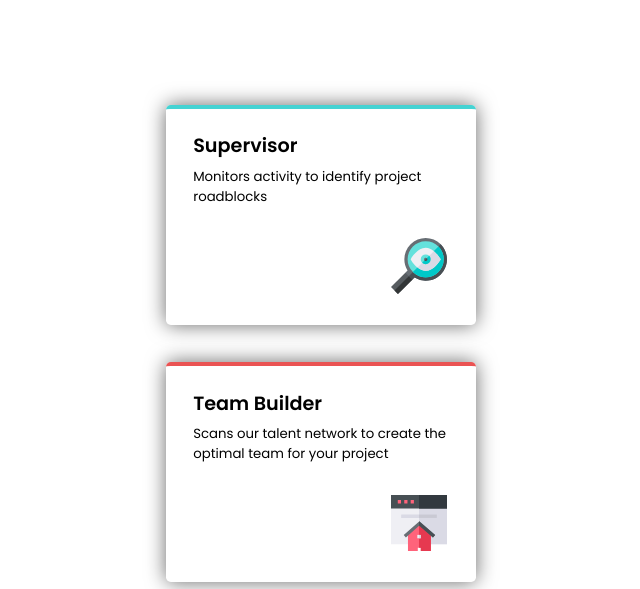
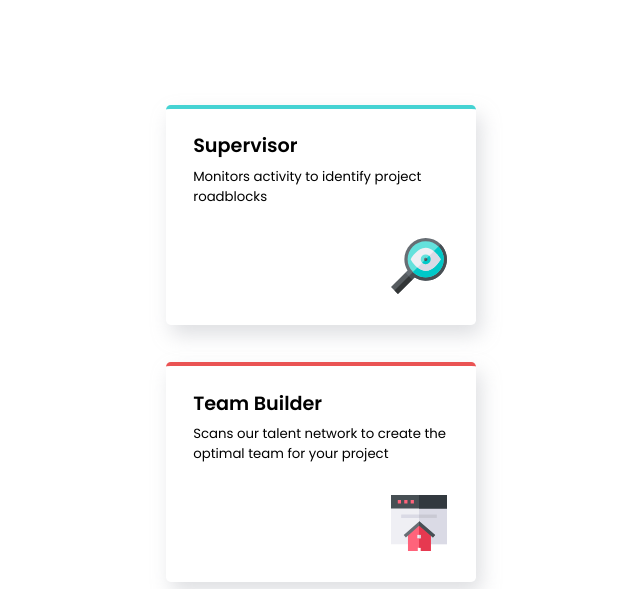
Before and after one commit to GersonADS/four-card-feature-section-master, a plain HTML site: page index.html in a window 1280 px wide. Shown: the part 211-800 px from the top of the page, without its empty margins (319-959 px from the left). Drawn offline with Linux system fonts and the light colour scheme.

Commit message:
finished

```diff
--- a/src/css/style.css
+++ b/src/css/style.css
@@ -68,7 +68,7 @@ body {
   padding-left: 32px;
 
   border-radius: .3rem;
-  box-shadow: 0 0 20px rgb(105, 105, 105);
+  box-shadow: 5px 10px 20px hsla(229, 6%, 66%, 0.36);
 }
 .container .section-second .items .image {
   position: absolute;
```
